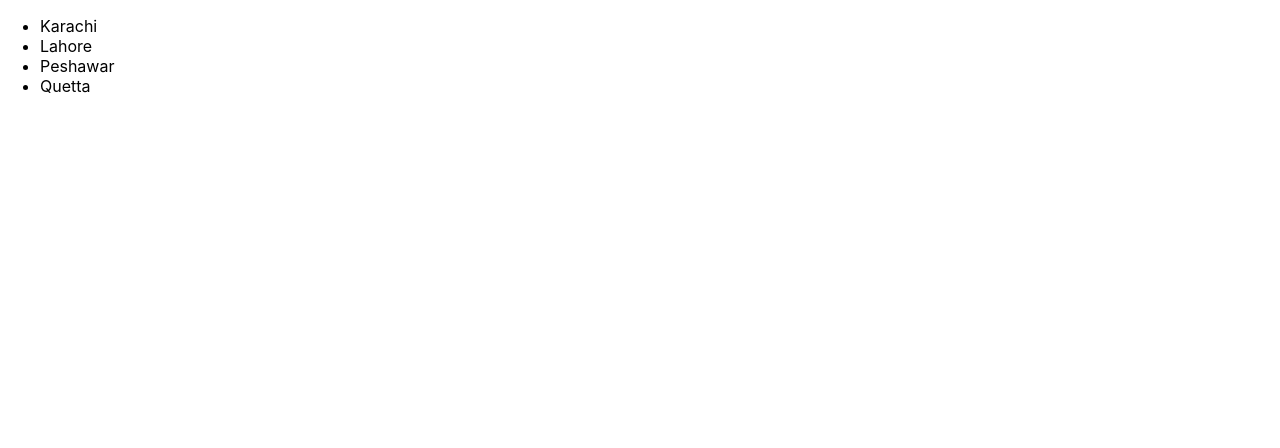
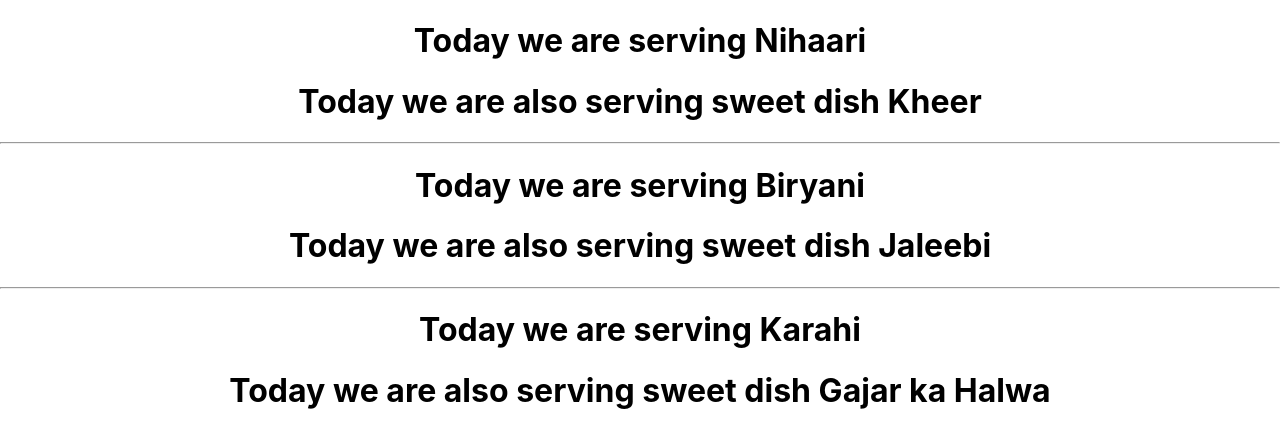
Before and after one commit to SaadMS10/saad-bootcamp, a React (Create React App) app: page / in a window 1280 px wide. Shown: the top 448 px of the page. Built offline with nearby package versions, Linux system fonts and the light colour scheme.

Commit message:
Dinner.js added

```diff
--- a/src/App.js
+++ b/src/App.js
@@ -1,24 +1,17 @@
-
+import React from 'react';
 import './App.css';
-
-import React from 'react'
-
-class MyComponent extends React.Component {
-  render () {
-    const cityArray = ['Karachi', 'Lahore', 'Peshawar', 'Quetta']
-
-    return (
-      <ul>
-        {
-          cityArray.map((city) => <li key={city}> {city} </li>)
-        }
-      </ul>
-    )
-  }
-}
-
-function App () {
-  return (<MyComponent />)
+import Dinner from './dinner.js';
+function App() {
+  return (
+    <div className='App'>
+      {/* <Dinner></Dinner> */}
+      <Dinner dishName='Nihaari' sweetDish='Kheer' />
+      <hr />
+      <Dinner dishName='Biryani' sweetDish='Jaleebi' />
+      <hr />
+      <Dinner dishName='Karahi' sweetDish='Gajar ka Halwa' />
+    </div>
+  );
 }
 
 export default App;
--- /dev/null
+++ b/src/dinner.js
@@ -0,0 +1,10 @@
+import React from 'react';
+function Dinner(props) {
+  return (
+    <div>
+      <h1>Today we are serving {props.dishName}</h1>
+      <h1>Today we are also serving sweet dish {props.sweetDish}</h1>
+    </div>
+  );
+}
+export default Dinner;
```
